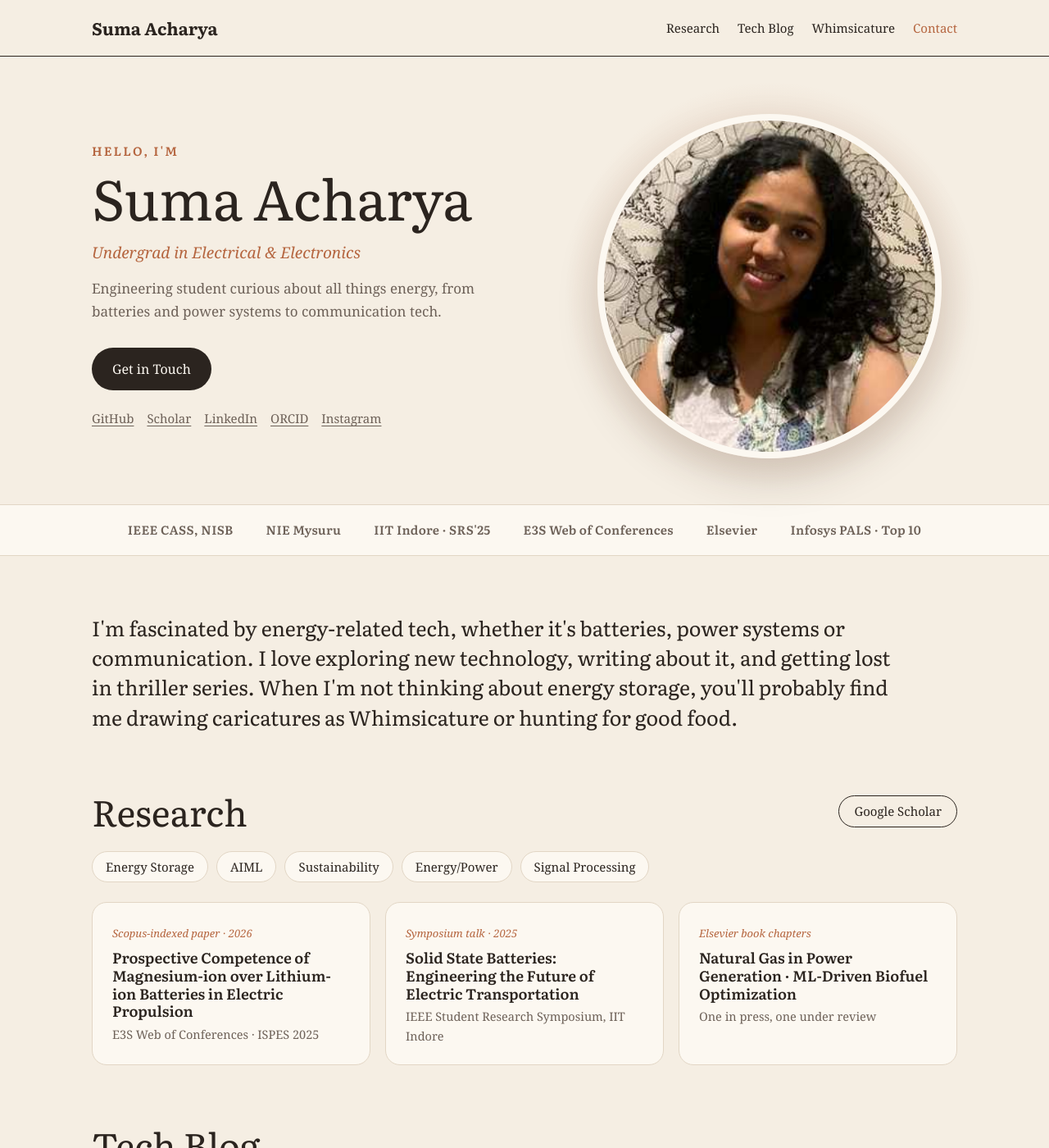
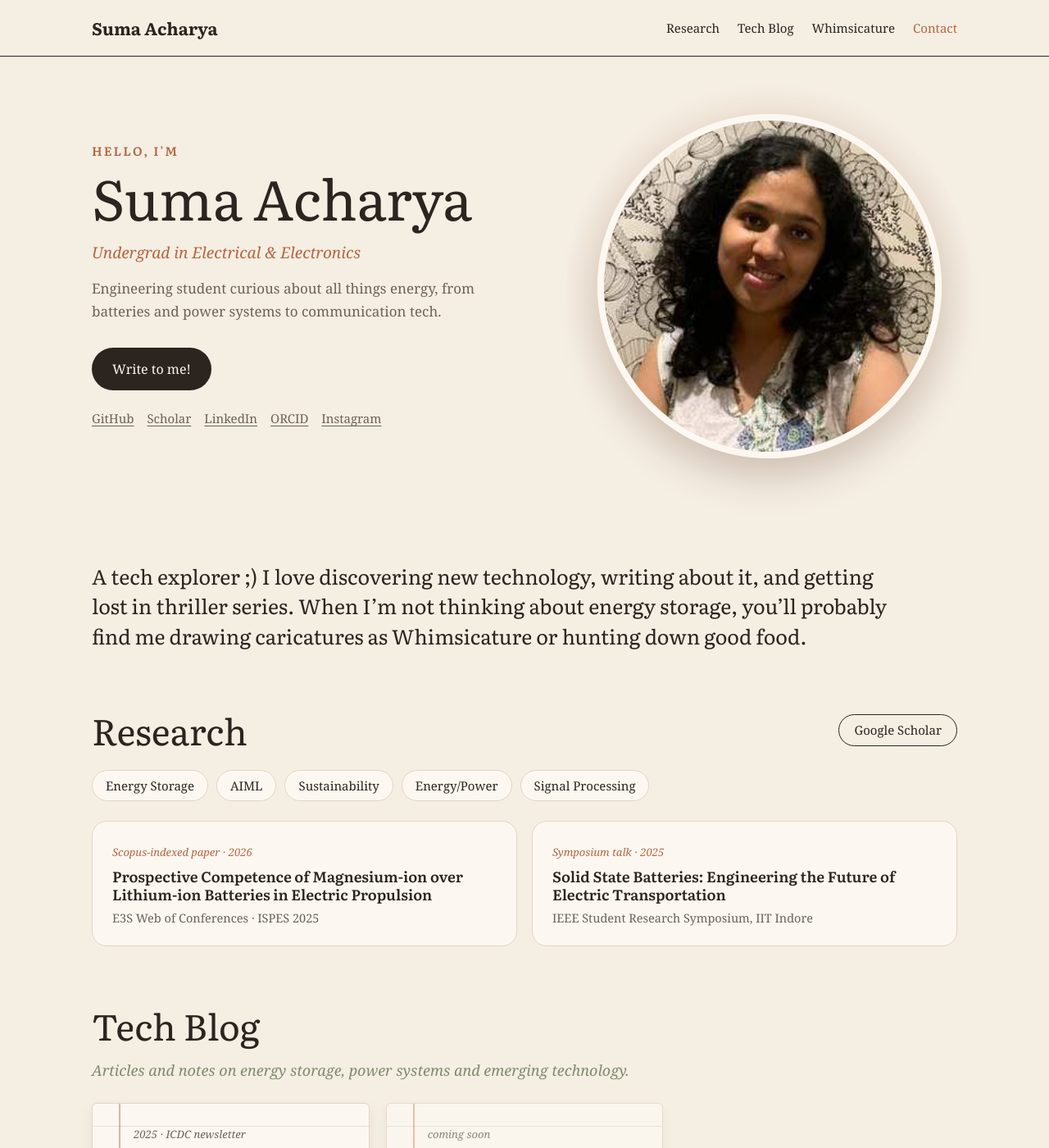
Before and after one commit to SumaAcharya/SumaAcharya.github.io, a Jekyll site: the page built from index.html, in a window 1280 px wide and 1400 px high. Shown: the whole window at 82% size. Built offline with Jekyll 4.4.1, drawn with Linux system fonts in a browser that asks for light colours; some of the changed text lies outside the part shown.

Commit message:
Add files via upload

```diff
--- a/index.html
+++ b/index.html
@@ -13,7 +13,7 @@ layout: default
     <p class="role">Undergrad in Electrical &amp; Electronics</p>
     <p class="intro">Engineering student curious about all things energy, from batteries and power systems to communication tech.</p>
     <div class="actions">
-      <a class="btn dark" href="#contact">Get in Touch</a>
+      <a class="btn dark" href="#contact">Write to me!</a>
     </div>
     <p class="social">
       <a href="https://github.com/SumaAcharya" target="_blank" rel="noopener">GitHub</a>
@@ -29,14 +29,8 @@ layout: default
   </div>
 </section>
 
-<div class="strip" aria-label="Affiliations">
-  <div class="strip-track">
-    <span>IEEE CASS, NISB</span><span>NIE Mysuru</span><span>IIT Indore · SRS'25</span><span>E3S Web of Conferences</span><span>Elsevier</span><span>Infosys PALS · Top 10</span>
-  </div>
-</div>
-
 <section class="section wrap">
-  <p class="statement reveal">I'm fascinated by energy-related tech, whether it's batteries, power systems or communication. I love exploring new technology, writing about it, and getting lost in thriller series. When I'm not thinking about energy storage, you'll probably find me drawing caricatures as Whimsicature or hunting for good food.</p>
+  <p class="statement reveal">A tech explorer ;) I love discovering new technology, writing about it, and getting lost in thriller series. When I’m not thinking about energy storage, you’ll probably find me drawing caricatures as Whimsicature or hunting down good food.</p>
 </section>
 
 <section id="research" class="section wrap">
@@ -48,7 +42,7 @@ layout: default
     <a href="https://scholar.google.com/citations?view_op=search_authors&hl=en&mauthors=label:energy_power" target="_blank" rel="noopener">Energy/Power</a>
     <a href="https://scholar.google.com/citations?view_op=search_authors&hl=en&mauthors=label:signal_processing" target="_blank" rel="noopener">Signal Processing</a>
   </div>
-  <div class="cards three">
+  <div class="cards" style="grid-template-columns:repeat(auto-fit,minmax(280px,1fr))">
     <a class="card reveal" href="https://www.e3s-conferences.org/articles/e3sconf/abs/2026/10/e3sconf_ispes2026_04006/e3sconf_ispes2026_04006.html" target="_blank" rel="noopener">
       <span class="kicker">Scopus-indexed paper · 2026</span>
       <h3>Prospective Competence of Magnesium-ion over Lithium-ion Batteries in Electric Propulsion</h3>
@@ -58,11 +52,6 @@ layout: default
       <span class="kicker">Symposium talk · 2025</span>
       <h3>Solid State Batteries: Engineering the Future of Electric Transportation</h3>
       <p>IEEE Student Research Symposium, IIT Indore</p>
-    </div>
-    <div class="card reveal">
-      <span class="kicker">Elsevier book chapters</span>
-      <h3>Natural Gas in Power Generation · ML-Driven Biofuel Optimization</h3>
-      <p>One in press, one under review</p>
     </div>
   </div>
 </section>
@@ -112,8 +101,7 @@ layout: default
 
 <section id="contact" class="section wrap">
   <div class="contact reveal">
-    <p class="hello small">Get in touch</p>
-    <h2>Open to research collaborations, internships and technical writing opportunities.</h2>
+    <p class="hello small">Write to me!</p>
     <a class="btn dark" href="mailto:suma.acharya40@gmail.com">suma.acharya40@gmail.com</a>
   </div>
 </section>
```
